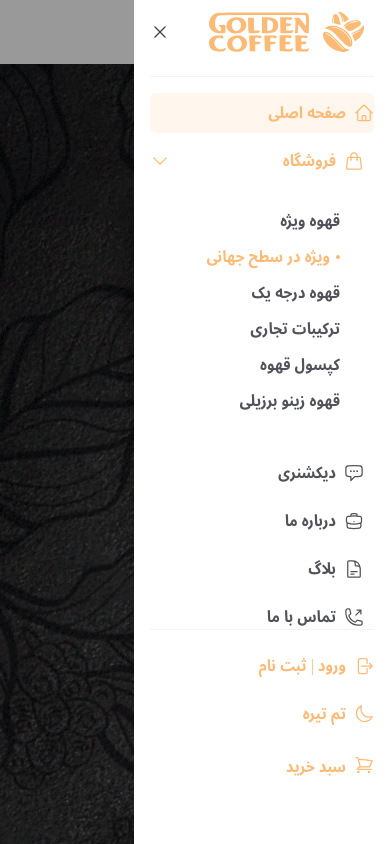
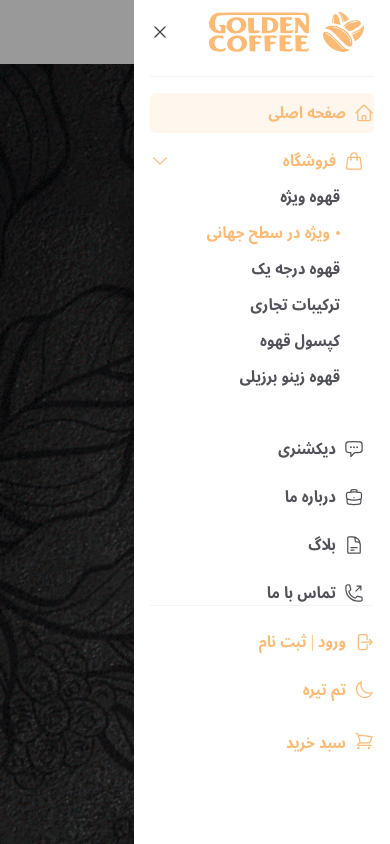
Before and after one commit to Sedigheh-ES/coffee-shop-tailwind, a website: page public/index.html in a window 390 px wide. Both pictures are taken after a click on the element 160 px from the left and 161 px from the top of the page. Drawn offline with Linux system fonts and the light colour scheme; files whose address does not match are found by name.

Commit message:
Fixin Toggle Mobile menu

```diff
--- a/public/index.html
+++ b/public/index.html
@@ -273,7 +273,7 @@
                             </span>
                         </div>
 
-                        <div class="submenu  p-6 rounded-2xl">
+                        <div class="submenu pl-6 pb-6 pr-6 pt-0 rounded-2xl transition-colors">
                             <a href="#">قهوه ویژه</a>
                             <a href="#" class="submenu__item--active">ویژه در سطح جهانی</a>
                             <a href="#">قهوه درجه یک</a>
```
Also changed, not shown: public/styles/app.css.
